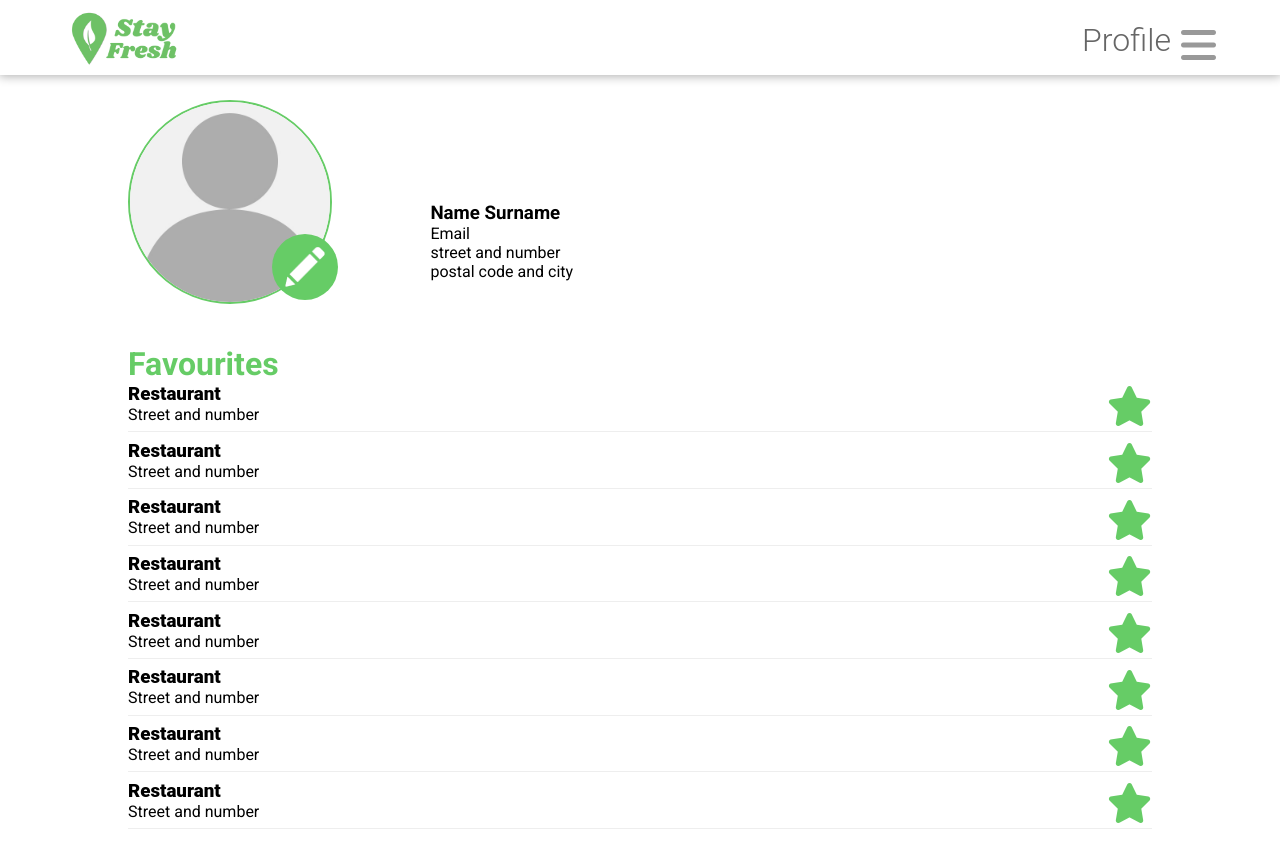
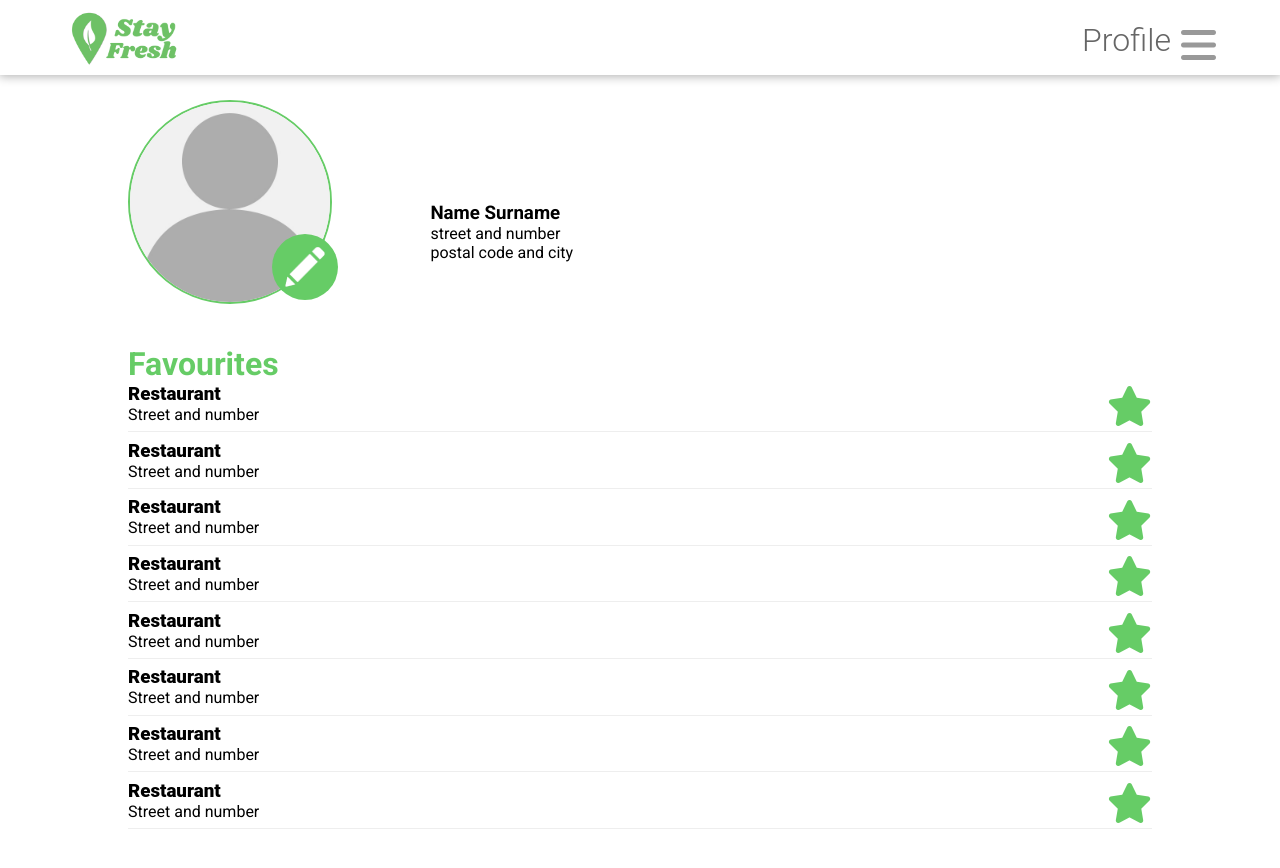
Before and after one commit to simodecl/simodecl.github.io, a Jekyll site: the page built from profile.md, in a window 1280 px wide and 957 px high. Shown: the top 868 px of the window. Built offline with Jekyll 4.4.1, drawn with Linux system fonts in a browser that asks for light colours; nearby versions of some CDN libraries.

Commit message:
'update'

```diff
--- a/js/profile.js
+++ b/js/profile.js
@@ -32,7 +32,6 @@
 
     function loadSettings() {
     if(localStorage.getItem("name") != null) {$('#name').html(localStorage.getItem("name"))};
-    if(localStorage.getItem("email") != null) {$('#email').html(localStorage.getItem("email"))};
     if(localStorage.getItem("locationstreet") != null) {$("#location-street").html(localStorage.getItem("locationstreet"))};
     if(localStorage.getItem("locationcity") != null) {$("#location-city").html(localStorage.getItem("locationcity"))};
 }
--- a/profile.md
+++ b/profile.md
@@ -10,7 +10,6 @@ title   : "Profile"
         </div>
         <div class="user-text">
             <h3 id="name">Name Surname</h3>
-            <p id="email">Email</p>
             <p id="location-street">street and number</p>
             <p id="location-city">postal code and city</p>
         </div>
```
Also changed, not shown: 2 other files.
